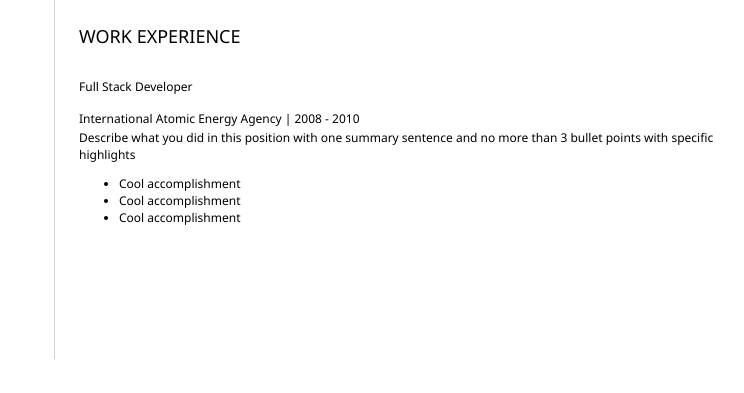
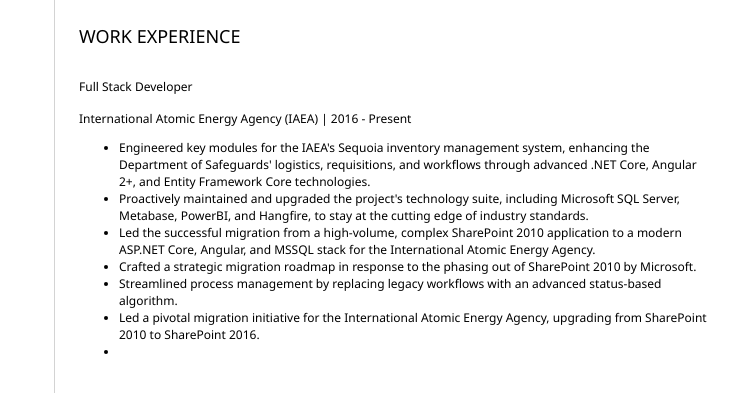
Before and after one commit to vivekkumar03/Resume, a plain HTML site: page index.html in a window 1280 px wide. Shown: the part 396-789 px from the top of the page, 393-1137 px from the left. Drawn offline with Linux system fonts and the light colour scheme.

Commit message:
updated details about IAEA

```diff
--- a/index.html
+++ b/index.html
@@ -64,15 +64,19 @@
 					<!-- your work experience -->
                     <h3>Full Stack Developer</h3>
                     <p>
-						International Atomic Energy Agency | 2008 - 2010
+						International Atomic Energy Agency (IAEA) | 2016 - Present
                     </p>
                     <p>
-                            Describe what you did in this position with one summary sentence and no more than 3 bullet points with specific highlights
+
                     </p>
                     <ul>
-                            <li>Cool accomplishment</li>
-                            <li>Cool accomplishment</li>
-                            <li>Cool accomplishment</li>
+                            <li>Engineered key modules for the IAEA's Sequoia inventory management system, enhancing the Department of Safeguards' logistics, requisitions, and workflows through advanced .NET Core, Angular 2+, and Entity Framework Core technologies.</li>
+                            <li>Proactively maintained and upgraded the project's technology suite, including Microsoft SQL Server, Metabase, PowerBI, and Hangfire, to stay at the cutting edge of industry standards.</li>
+                            <li>Led the successful migration from a high-volume, complex SharePoint 2010 application to a modern ASP.NET Core, Angular, and MSSQL stack for the International Atomic Energy Agency.</li>
+							<li>Crafted a strategic migration roadmap in response to the phasing out of SharePoint 2010 by Microsoft.</li>
+							<li>Streamlined process management by replacing legacy workflows with an advanced status-based algorithm.</li>
+							<li>Led a pivotal migration initiative for the International Atomic Energy Agency, upgrading from SharePoint 2010 to SharePoint 2016.</li>
+							<li></li>
                     </ul>
 				</section>
 			</article>
```
